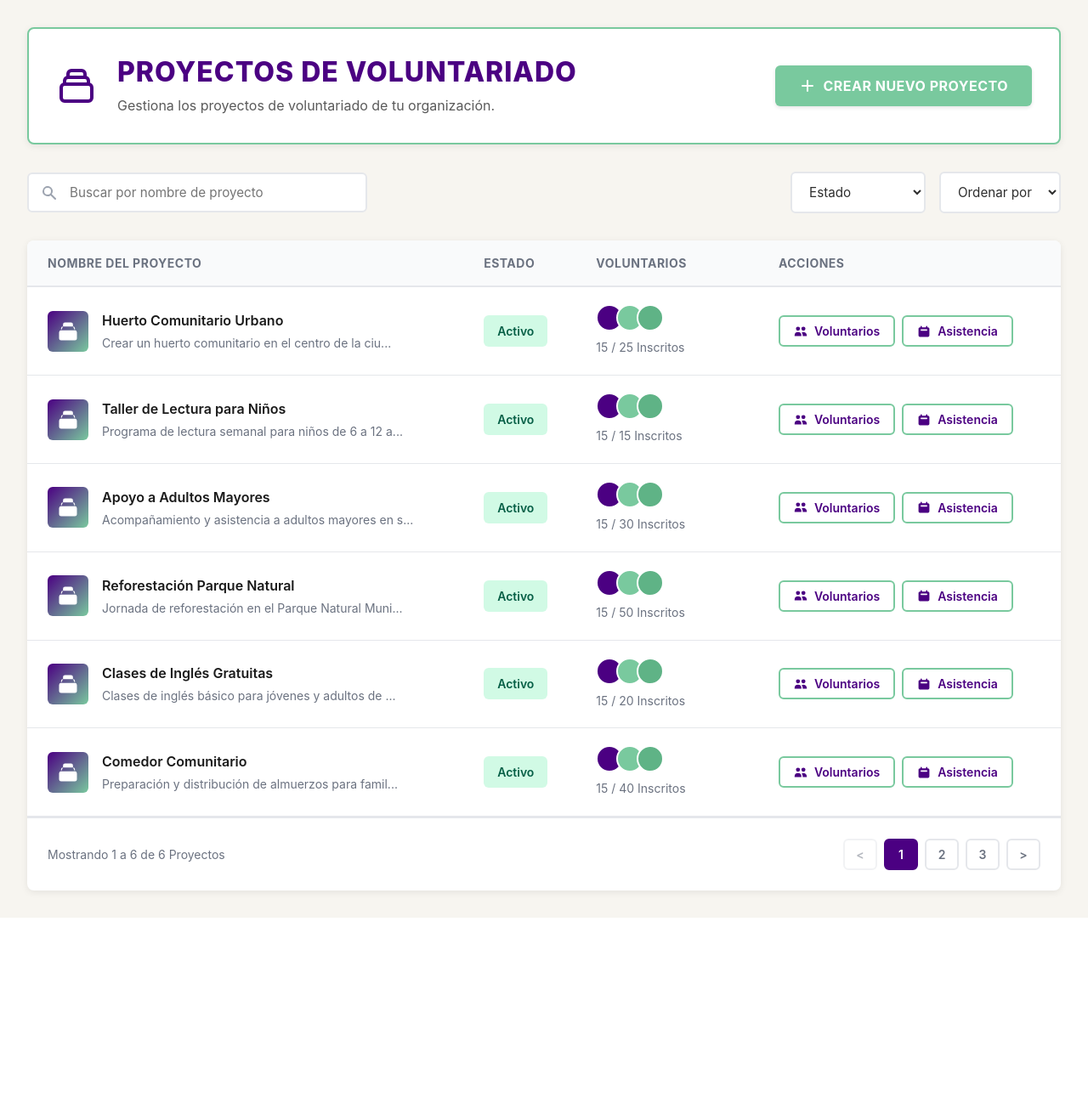
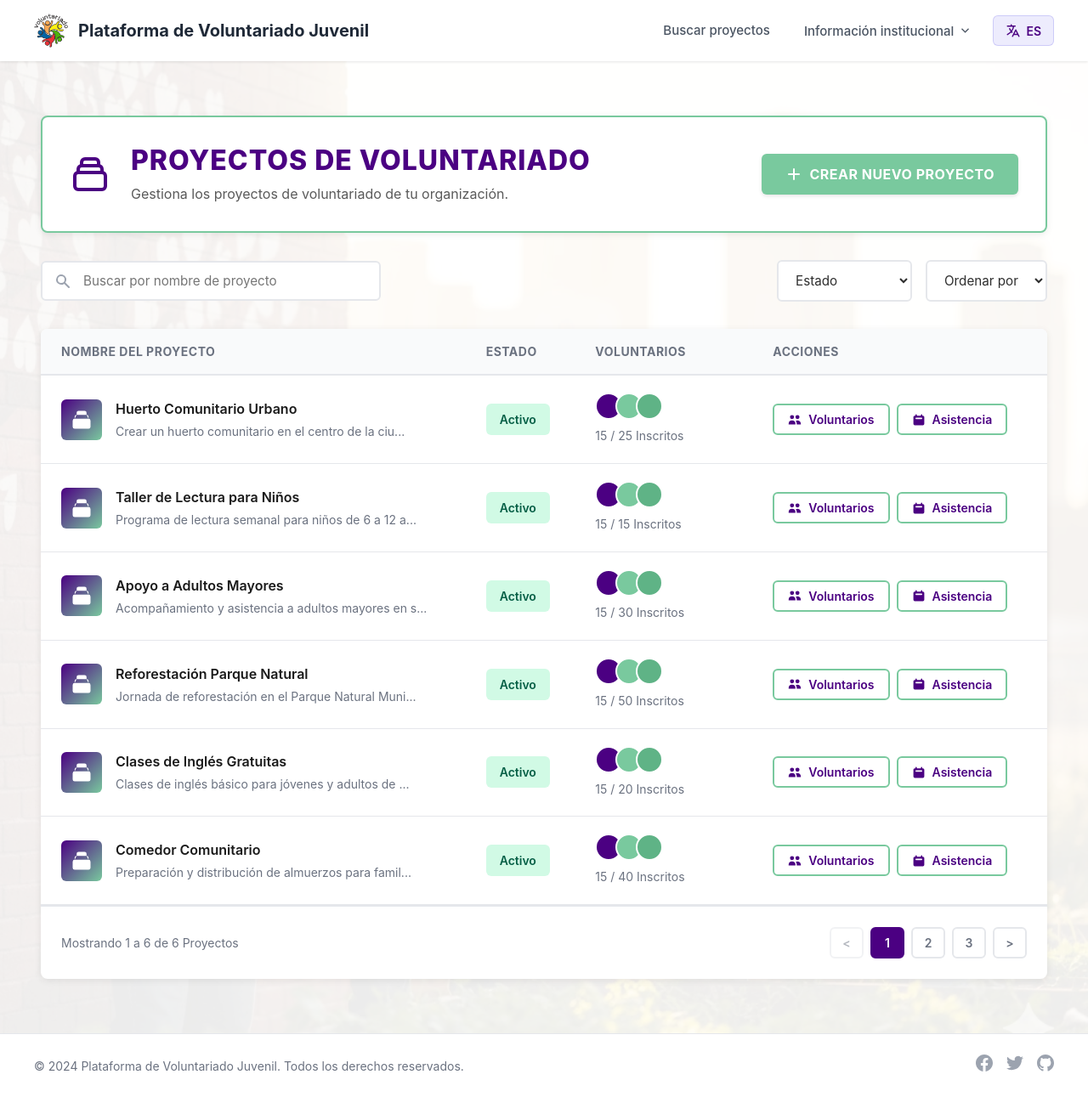
Before and after one commit to FortyTwo43/Voluntariado, a Vue app: page /proyectos in a window 1280 px wide. Shown: the whole page at 85% size. Before the commit the page ends 1080 px from the top, so only its background shows below. Built offline with nearby package versions, Linux system fonts and the light colour scheme.

Commit message:
Los estilos de la ruta /proyectos para la organizacion son ahora iguales al resto del sistema

```diff
--- a/src/layouts/ProyectoLayout.vue
+++ b/src/layouts/ProyectoLayout.vue
@@ -1,42 +1,86 @@
 <template>
   <div class="proyecto-layout">
-    <!-- Header con navegación y cambio de idioma -->
+    <a href="#main-content" class="skip-link">Saltar al contenido</a>
+
+    <!-- Header -->
     <header class="proyecto-header">
-      <div class="header-container">
-        <div class="header-left">
-          <router-link to="/" class="logo-link">
-            <span class="logo-icon">🤝</span>
-            <span class="logo-text">{{ t.platformName }}</span>
-          </router-link>
-        </div>
+      <div class="header-content">
+        <router-link to="/" class="logo">
+          <div class="logo-icon">
+            <img src="@/assets/voluntariado.png" alt="Logo Voluntariado" class="logo-image" />
+          </div>
+          <span class="logo-text">Plataforma de Voluntariado Juvenil</span>
+        </router-link>
+        <nav class="header-nav">
+          <router-link to="/proyectos-view" class="nav-link">{{ t.ctaBrowse }}</router-link>
 
-        <div class="header-right">
-          <!-- Botón de cambio de idioma -->
-          <button
-            class="language-toggle"
-            @click="toggleLanguage"
-            :title="currentLanguage === 'es' ? 'Switch to English' : 'Cambiar a Español'"
-          >
-            <span class="language-icon">🌐</span>
-            <span class="language-text">{{ currentLanguage === 'es' ? 'EN' : 'ES' }}</span>
+          <!-- Dropdown menu con hover -->
+          <div class="nav-item has-dropdown"
+               @mouseenter="openInfoDropdown"
+               @mouseleave="closeInfoDropdown"
+               @focusin="openInfoDropdown"
+               @focusout="closeInfoDropdown">
+            <button class="nav-link dropdown-trigger"
+                    aria-haspopup="menu"
+                    :aria-expanded="infoDropdownOpen"
+                    @click="toggleInfoDropdown">
+              {{ t.institutionalInfo }}
+              <span class="material-symbols-outlined dropdown-icon">expand_more</span>
+            </button>
+            <div v-show="infoDropdownOpen" class="nav-dropdown" role="menu">
+              <router-link to="/informacion" class="dropdown-item" role="menuitem" @click="closeInfoDropdown">
+                {{ t.institutionalInfo }}
+              </router-link>
+              <router-link to="/politicas" class="dropdown-item" role="menuitem" @click="closeInfoDropdown">
+                {{ t.terms }}
+              </router-link>
+              <router-link to="/contacto" class="dropdown-item" role="menuitem" @click="closeInfoDropdown">
+                {{ t.support }}
+              </router-link>
+            </div>
+          </div>
+
+          <!-- Language Toggle Button -->
+          <button @click="toggleLanguage" class="language-toggle-btn" :title="currentLanguage === 'es' ? 'Switch to English' : 'Cambiar a Español'">
+            <svg class="language-icon" viewBox="0 0 24 24" fill="none" stroke="currentColor">
+              <path stroke-linecap="round" stroke-linejoin="round" stroke-width="2" d="M3 5h12M9 3v2m1.048 9.5A18.022 18.022 0 016.412 9m6.088 9h7M11 21l5-10 5 10M12.751 5C11.783 10.77 8.07 15.61 3 18.129" />
+            </svg>
+            <span class="language-text">{{ currentLanguage.toUpperCase() }}</span>
           </button>
-        </div>
+        </nav>
       </div>
     </header>
 
-    <!-- Contenido principal -->
-    <main class="proyecto-main">
-      <slot></slot>
+    <!-- Main Content -->
+    <main id="main-content" class="proyecto-content">
+      <router-view />
     </main>
 
     <!-- Footer -->
     <footer class="proyecto-footer">
-      <div class="footer-container">
-        <div class="footer-content">
-          <p class="footer-text">© 2025 {{ t.platformName }}. {{ t.allRightsReserved || 'Todos los derechos reservados' }}.</p>
-          <div class="footer-links">
-            <router-link to="/terminos" class="footer-link">{{ t.terms }}</router-link>
-            <router-link to="/contacto" class="footer-link">{{ t.support }}</router-link>
+      <div class="footer-content">
+        <div class="footer-left">
+          <p class="copyright">
+            © 2024 Plataforma de Voluntariado Juvenil. Todos los derechos reservados.
+          </p>
+        </div>
+        <div class="footer-right">
+          <div class="social-links">
+            <a href="#" class="social-link" aria-label="Facebook">
+              <svg viewBox="0 0 24 24" fill="currentColor">
+                <path d="M24 12.073c0-6.627-5.373-12-12-12s-12 5.373-12 12c0 5.99 4.388 10.954 10.125 11.854v-8.385H7.078v-3.47h3.047V9.43c0-3.007 1.792-4.669 4.533-4.669 1.312 0 2.686.235 2.686.235v2.953H15.83c-1.491 0-1.956.925-1.956 1.874v2.25h3.328l-.532 3.47h-2.796v8.385C19.612 23.027 24 18.062 24 12.073z"/>
+              </svg>
+            </a>
+            <a href="#" class="social-link" aria-label="Twitter">
+              <svg viewBox="0 0 24 24" fill="currentColor">
+                <path d="M23.953 4.57a10 10 0 01-2.825.775 4.958 4.958 0 002.163-2.723c-.951.555-2.005.959-3.127 1.184a4.92 4.92 0 00-8.384 4.482C7.69 8.095 4.067 6.13 1.64 3.162a4.822 4.822 0 00-.666 2.475c0 1.71.87 3.213 2.188 4.096a4.904 4.904 0 01-2.228-.616v.06a4.923 4.923 0 003.946 4.827 4.996 4.996 0 01-2.212.085 4.936 4.936 0 004.604 3.417 9.867 9.867 0 01-6.102 2.105c-.39 0-.779-.023-1.17-.067a13.995 13.995 0 007.557 2.209c9.053 0 13.998-7.496 13.998-13.985 0-.21 0-.42-.015-.63A9.935 9.935 0 0024 4.59z"/>
+              </svg>
+            </a>
+            <a href="#" class="social-link" aria-label="GitHub">
+              <svg viewBox="0 0 24 24" fill="currentColor">
+                <path d="M12 0c-6.626 0-12 5.373-12 12 0 5.302 3.438 9.8 8.207 11.387.599.111.793-.261.793-.577v-2.234c-3.338.726-4.033-1.416-4.033-1.416-.546-1.387-1.333-1.756-1.333-1.756-1.089-.745.083-.729.083-.729 1.205.084 1.839 1.237 1.839 1.237 1.07 1.834 2.807 1.304 3.492.997.107-.775.418-1.305.762-1.604-2.665-.305-5.467-1.334-5.467-5.931 0-1.311.469-2.381 1.236-3.221-.124-.303-.535-1.524.117-3.176 0 0 1.008-.322 3.301 1.23.957-.266 1.983-.399 3.003-.404 1.02.005 2.047.138 3.006.404 2.291-1.552 3.297-1.23 3.297-1.23.653 1.653.242 2.874.118 3.176.77.84 1.235 1.911 1.235 3.221 0 4.609-2.807 5.624-5.479 5.921.43.372.823 1.102.823 2.222v3.293c0 .319.192.694.801.576 4.765-1.589 8.199-6.086 8.199-11.386 0-6.627-5.373-12-12-12z"/>
+              </svg>
+            </a>
           </div>
         </div>
       </div>
@@ -45,10 +89,27 @@
 </template>
 
 <script setup lang="ts">
+import { ref } from 'vue'
 import { useLanguage } from '@/composables/useLanguage'
 
 const { t, currentLanguage, changeLanguage } = useLanguage()
 
+// Dropdown state
+const infoDropdownOpen = ref(false)
+
+const openInfoDropdown = () => {
+  infoDropdownOpen.value = true
+}
+
+const closeInfoDropdown = () => {
+  infoDropdownOpen.value = false
+}
+
+const toggleInfoDropdown = () => {
+  infoDropdownOpen.value = !infoDropdownOpen.value
+}
+
+// Language toggle
 const toggleLanguage = () => {
   const newLang = currentLanguage.value === 'es' ? 'en' : 'es'
   changeLanguage(newLang)
@@ -58,36 +119,73 @@ const toggleLanguage = () => {
 <style scoped>
 .proyecto-layout {
   min-height: 100vh;
-  background: #F7F5F0;
   display: flex;
   flex-direction: column;
+  background-image: url('@/assets/fondoHome.jpg');
+  background-size: cover;
+  background-position: center;
+  background-attachment: fixed;
+  background-repeat: no-repeat;
+  position: relative;
+}
+
+.proyecto-layout::before {
+  content: '';
+  position: absolute;
+  inset: 0;
+  background: rgba(255, 255, 255, 0.92);
+  pointer-events: none;
+  z-index: 0;
+}
+
+.proyecto-header,
+.proyecto-content,
+.proyecto-footer {
+  position: relative;
+  z-index: 1;
+}
+
+.skip-link {
+  position: absolute;
+  left: -9999px;
+  top: auto;
+  width: 1px;
+  height: 1px;
+  overflow: hidden;
+}
+
+.skip-link:focus-visible {
+  left: 1rem;
+  top: 1rem;
+  width: auto;
+  height: auto;
+  padding: .5rem .75rem;
+  background: var(--color-surface);
+  border: 2px solid var(--color-primary);
+  border-radius: 8px;
+  z-index: 1000;
 }
 
 /* Header */
 .proyecto-header {
-  background: linear-gradient(135deg, #3a0066 0%, #4B0082 100%);
-  border-bottom: 3px solid #79C99E;
-  box-shadow: 0 2px 8px rgba(0, 0, 0, 0.1);
+  padding: 1rem 2rem;
+  background: white;
+  box-shadow: 0 1px 3px rgba(0, 0, 0, 0.1);
   position: sticky;
   top: 0;
   z-index: 100;
 }
 
-.header-container {
-  max-width: 1400px;
+.header-content {
+  max-width: 1200px;
   margin: 0 auto;
-  padding: 1rem 2rem;
   display: flex;
   justify-content: space-between;
   align-items: center;
+  gap: 2rem;
 }
 
-.header-left {
-  display: flex;
-  align-items: center;
-}
-
-.logo-link {
+.logo {
   display: flex;
   align-items: center;
   gap: 0.75rem;
@@ -95,79 +193,183 @@ const toggleLanguage = () => {
   transition: transform 0.2s ease;
 }
 
-.logo-link:hover {
-  transform: translateY(-2px);
+.logo:hover {
+  transform: scale(1.02);
 }
 
 .logo-icon {
+  width: 2.5rem;
+  height: 2.5rem;
+  display: flex;
+  align-items: center;
+  justify-content: center;
+}
+
+.logo-image {
+  width: 100%;
+  height: 100%;
+  object-fit: contain;
+}
+
+.logo-icon .material-symbols-outlined {
   font-size: 2rem;
-  filter: drop-shadow(0 2px 4px rgba(0, 0, 0, 0.2));
 }
 
 .logo-text {
   font-size: 1.25rem;
-  font-weight: 800;
-  color: #ffffff;
-  text-transform: uppercase;
-  letter-spacing: 0.5px;
+  font-weight: 700;
+  color: #1f2937;
 }
 
-.header-right {
-  display: flex;
-  align-items: center;
-  gap: 1rem;
-}
-
-/* Botón de idioma */
-.language-toggle {
+.header-nav {
   display: flex;
   align-items: center;
   gap: 0.5rem;
-  padding: 0.5rem 1rem;
-  font-size: 0.95rem;
-  font-weight: 600;
-  color: #ffffff;
-  background: rgba(255, 255, 255, 0.15);
-  border: 2px solid rgba(255, 255, 255, 0.3);
-  border-radius: 6px;
+}
+
+.nav-item {
+  position: relative;
+}
+
+.has-dropdown {
+  display: inline-block;
+}
+
+.dropdown-trigger {
+  display: flex;
+  align-items: center;
+  gap: 0.25rem;
+  background: none;
+  border: none;
   cursor: pointer;
+}
+
+.dropdown-icon {
+  font-size: 1.125rem;
+  transition: transform 0.2s ease;
+}
+
+.has-dropdown:hover .dropdown-icon {
+  transform: rotate(180deg);
+}
+
+.nav-dropdown {
+  position: absolute;
+  top: calc(100% + 0.5rem);
+  left: 0;
+  min-width: 240px;
+  background: white;
+  border: 1px solid #e5e7eb;
+  border-radius: 0.75rem;
+  box-shadow: 0 10px 25px rgba(0, 0, 0, 0.1);
+  padding: 0.5rem;
+  z-index: 1000;
+}
+
+.dropdown-item {
+  display: block;
+  padding: 0.75rem 1rem;
+  color: #4b5563;
+  text-decoration: none;
+  border-radius: 0.5rem;
+  font-size: 0.9375rem;
   transition: all 0.2s ease;
 }
 
-.language-toggle:hover {
-  background: rgba(255, 255, 255, 0.25);
-  border-color: rgba(255, 255, 255, 0.5);
-  transform: translateY(-2px);
+.dropdown-item:hover {
+  background-color: #f3f4f6;
+  color: #1f2937;
+}
+
+.dropdown-item.router-link-active {
+  background-color: #eef2ff;
+  color: var(--color-primary);
+  font-weight: 600;
+}
+
+.nav-link {
+  color: #4b5563;
+  text-decoration: none;
+  font-weight: 500;
+  padding: 0.5rem 1rem;
+  border-radius: 0.375rem;
+  transition: all 0.2s;
+  font-size: 0.9375rem;
+}
+
+.nav-link:hover {
+  background-color: #f3f4f6;
+  color: #1f2937;
+}
+
+.nav-link-primary {
+  color: var(--color-primary);
+}
+
+.nav-link-primary:hover {
+  background-color: #eef2ff;
+  color: var(--color-primary-dark);
+}
+
+.nav-link-cta {
+  background-color: var(--color-primary);
+  color: white;
+}
+
+.nav-link-cta:hover {
+  background-color: var(--color-primary-dark);
+  transform: translateY(-1px);
+  box-shadow: 0 2px 8px rgba(79, 70, 229, 0.3);
+}
+
+/* Language Toggle Button */
+.language-toggle-btn {
+  display: flex;
+  align-items: center;
+  gap: 0.375rem;
+  padding: 0.5rem 0.875rem;
+  background: rgba(79, 70, 229, 0.1);
+  border: 1px solid rgba(79, 70, 229, 0.2);
+  border-radius: 0.375rem;
+  color: var(--color-primary);
+  cursor: pointer;
+  transition: all 0.2s ease;
+  font-weight: 600;
+  font-size: 0.875rem;
+}
+
+.language-toggle-btn:hover {
+  background: rgba(79, 70, 229, 0.15);
+  border-color: rgba(79, 70, 229, 0.3);
+  transform: translateY(-1px);
 }
 
 .language-icon {
-  font-size: 1.25rem;
+  width: 1.125rem;
+  height: 1.125rem;
 }
 
 .language-text {
-  font-weight: 700;
-  letter-spacing: 0.5px;
+  font-weight: 600;
 }
 
-/* Contenido principal */
-.proyecto-main {
+/* Main Content */
+.proyecto-content {
   flex: 1;
+  padding: 2rem 1rem;
+  max-width: 100%;
 }
 
 /* Footer */
 .proyecto-footer {
-  background: linear-gradient(135deg, #3a0066 0%, #4B0082 100%);
-  border-top: 3px solid #79C99E;
-  margin-top: auto;
-}
-
-.footer-container {
-  max-width: 1400px;
-  margin: 0 auto;
-  padding: 2rem;
+  padding: 1.5rem 2rem;
+  background: white;
+  border-top: 1px solid #e5e7eb;
 }
 
 .footer-content {
+  max-width: 1200px;
+  margin: 0 auto;
   display: flex;
   justify-content: space-between;
   align-items: center;
@@ -175,47 +377,63 @@ const toggleLanguage = () => {
   gap: 1rem;
 }
 
-.footer-text {
-  font-size: 0.95rem;
-  color: rgba(255, 255, 255, 0.9);
+.copyright {
+  color: #6b7280;
+  font-size: 0.875rem;
   margin: 0;
 }
 
-.footer-links {
+.social-links {
   display: flex;
-  gap: 1.5rem;
+  gap: 1rem;
 }
 
-.footer-link {
-  font-size: 0.95rem;
-  font-weight: 600;
-  color: rgba(255, 255, 255, 0.9);
-  text-decoration: none;
-  transition: all 0.2s ease;
+.social-link {
+  color: #9ca3af;
+  transition: color 0.2s;
 }
 
-.footer-link:hover {
-  color: #79C99E;
-  transform: translateY(-1px);
+.social-link:hover {
+  color: var(--color-primary);
+}
+
+.social-link svg {
+  width: 1.25rem;
+  height: 1.25rem;
 }
 
 /* Responsive */
 @media (max-width: 768px) {
-  .header-container {
+  .proyecto-header {
     padding: 1rem;
+  }
+
+  .header-content {
+    flex-direction: column;
+    gap: 1rem;
   }
 
   .logo-text {
     font-size: 1rem;
   }
 
-  .language-toggle {
-    padding: 0.5rem 0.75rem;
-    font-size: 0.875rem;
+  .header-nav {
+    width: 100%;
+    justify-content: center;
+    flex-wrap: wrap;
   }
 
-  .footer-container {
-    padding: 1.5rem 1rem;
+  .nav-link {
+    font-size: 0.875rem;
+    padding: 0.5rem 0.75rem;
+  }
+
+  .proyecto-content {
+    padding: 1rem;
+  }
+
+  .proyecto-footer {
+    padding: 1rem;
   }
 
   .footer-content {
@@ -223,8 +441,14 @@ const toggleLanguage = () => {
     text-align: center;
   }
 
-  .footer-links {
+  .social-links {
     justify-content: center;
   }
 }
+
+@media (max-width: 480px) {
+  .logo-text {
+    display: none;
+  }
+}
 </style>
--- a/src/layouts/PublicLayout.vue
+++ b/src/layouts/PublicLayout.vue
@@ -12,7 +12,7 @@
           <span class="logo-text">Plataforma de Voluntariado Juvenil</span>
         </router-link>
         <nav class="header-nav">
-          <router-link to="/proyectos" class="nav-link">{{ t.ctaBrowse }}</router-link>
+          <router-link to="/proyectos-view" class="nav-link">{{ t.ctaBrowse }}</router-link>
 
           <!-- Dropdown menu con hover -->
           <div class="nav-item has-dropdown"
--- a/src/views/proyectos/ListaProyectosView.vue
+++ b/src/views/proyectos/ListaProyectosView.vue
@@ -267,7 +267,7 @@ onMounted(() => {
 
 <style scoped>
 .lista-proyectos-view {
-  background: #F7F5F0;
+
   min-height: calc(100vh - 200px);
 }
 
```
Also changed, not shown: src/router/index.ts (+12 -5 lines).
